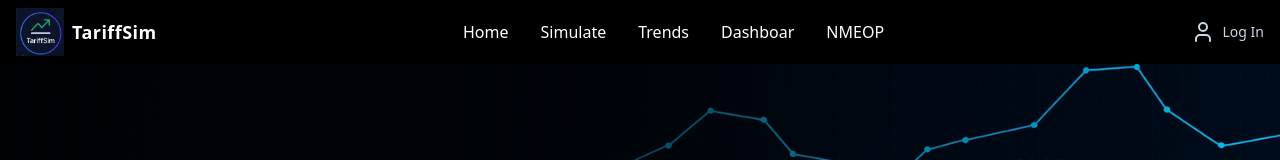
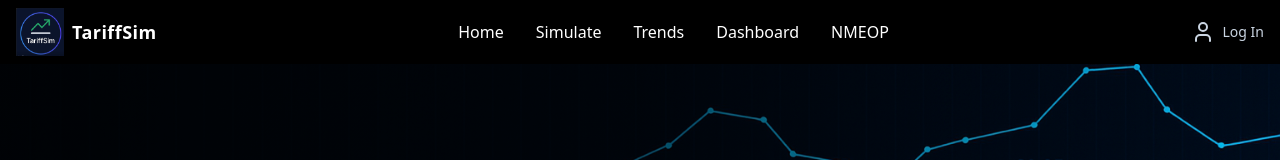
Before and after one commit to Vedant1816/TarrifSim, a React (Vite) app in the folder client/: page / in a window 1280 px wide. Shown: the top 160 px of the page. Built offline with nearby package versions, Linux system fonts and the light colour scheme; no server answers.

Commit message:
Test worked

```diff
--- a/client/src/components/Navbar.jsx
+++ b/client/src/components/Navbar.jsx
@@ -33,7 +33,7 @@ export default function Navbar({ isSignedIn }) {
          <Link to="/" className="hover:text-indigo-400 transition-colors">Home</Link>
          <Link to="/input" className="hover:text-indigo-400 transition-colors">Simulate</Link>
          <Link to="/trends" className="hover:text-indigo-400 transition-colors">Trends</Link>
-         <Link to="/dashboard" className="hover:text-indigo-400 transition-colors">Dashboar</Link>
+         <Link to="/dashboard" className="hover:text-indigo-400 transition-colors">Dashboard</Link>
          <Link to="/NMEOP" className="hover:text-indigo-400 transition-colors">NMEOP</Link>
       </div>
       {/* Right side */}
```
